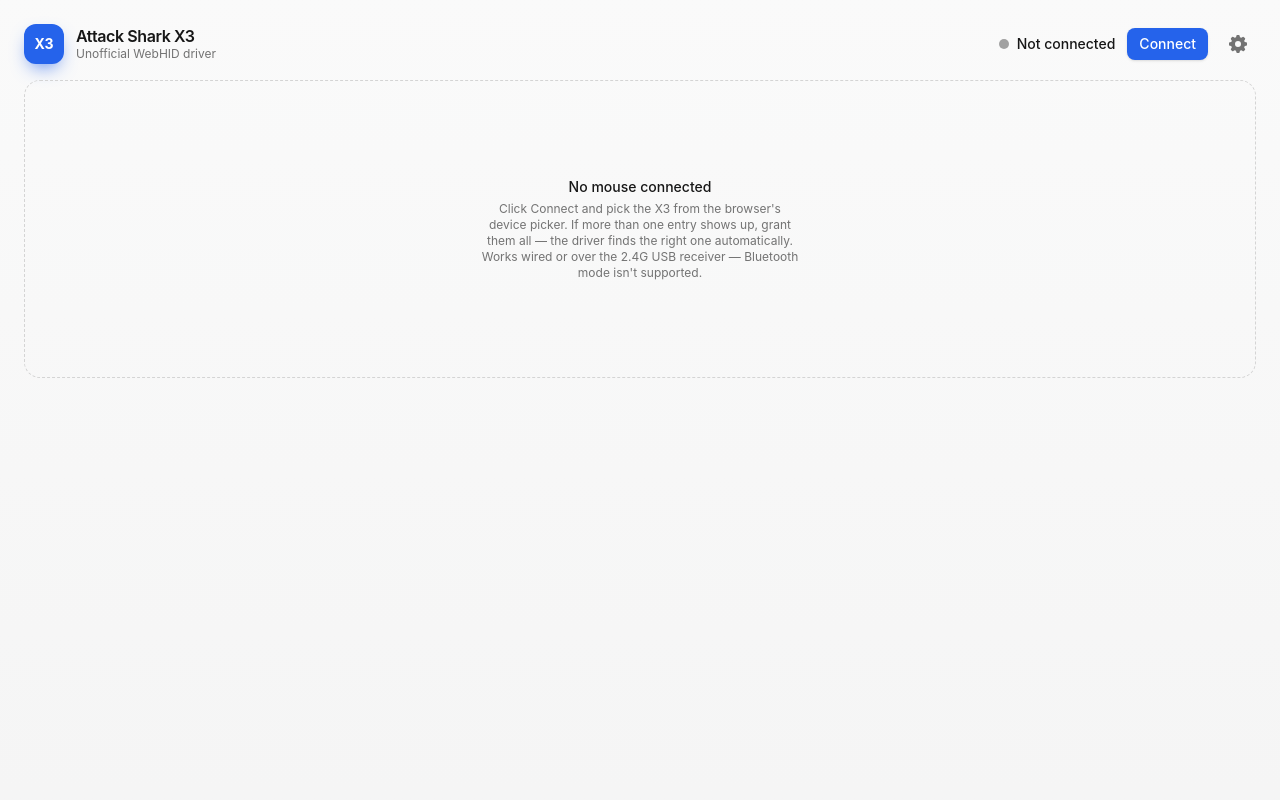
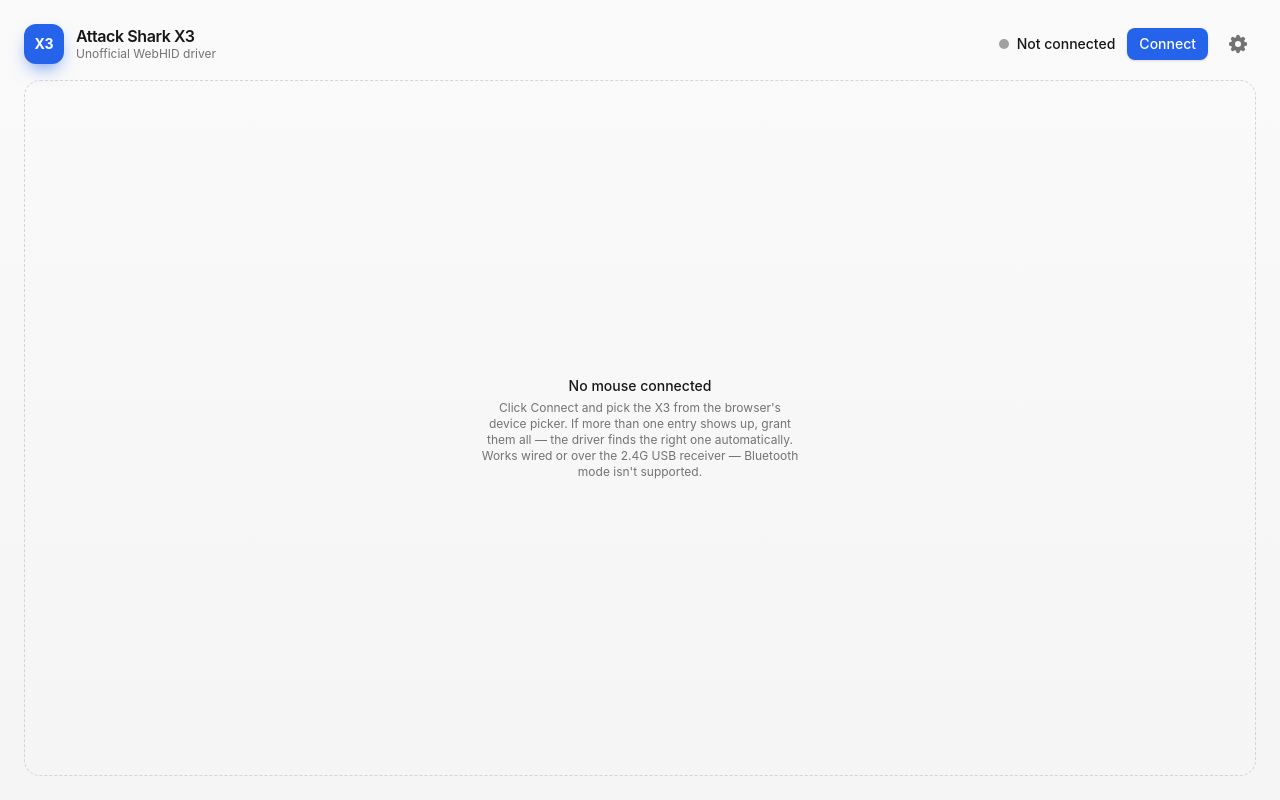
Before and after one commit to Eclipse-5214/x3web, a Svelte app: page / in a window 1280 px wide. Built offline with nearby package versions, Linux system fonts and the light colour scheme.

Commit message:
fix some sizing issues

```diff
--- a/src/App.svelte
+++ b/src/App.svelte
@@ -172,9 +172,9 @@
   }
 </script>
 
-<main class="min-h-svh bg-gradient-to-b from-neutral-50 to-neutral-100 p-4 text-neutral-900 sm:p-6 dark:from-neutral-950 dark:to-neutral-900 dark:text-neutral-100">
-  <div class="mx-auto flex w-full max-w-7xl flex-col">
-    <header class="mb-4 flex items-center gap-3">
+<main class="flex h-svh flex-col overflow-hidden bg-gradient-to-b from-neutral-50 to-neutral-100 p-4 text-neutral-900 sm:p-6 dark:from-neutral-950 dark:to-neutral-900 dark:text-neutral-100">
+  <div class="mx-auto flex w-full max-w-7xl min-h-0 flex-1 flex-col">
+    <header class="mb-4 flex shrink-0 items-center gap-3">
       <div class="flex h-10 w-10 items-center justify-center rounded-xl bg-accent text-sm font-bold text-white shadow-lg" style="box-shadow: 0 8px 20px -8px var(--accent)">
         X3
       </div>
@@ -211,7 +211,7 @@
     </header>
 
     {#if !device}
-      <section class="flex flex-col items-center justify-center rounded-2xl border border-dashed border-neutral-300 py-24 text-center dark:border-neutral-700">
+      <section class="flex min-h-0 flex-1 flex-col items-center justify-center rounded-2xl border border-dashed border-neutral-300 p-6 text-center dark:border-neutral-700">
         <p class="mb-1 text-sm font-medium">No mouse connected</p>
         <p class="max-w-xs text-xs text-neutral-500 dark:text-neutral-400">
           Click Connect and pick the X3 from the browser's device picker. If more than one entry
@@ -220,12 +220,12 @@
         </p>
       </section>
     {:else}
-      <div class="grid grid-cols-1 gap-4 lg:grid-cols-[1.6fr_1fr]">
-        <section class="rounded-2xl border border-neutral-200/80 bg-white/80 p-4 shadow-sm backdrop-blur-sm dark:border-neutral-800 dark:bg-neutral-900/80">
-          <h2 class="mb-2 text-xs font-semibold tracking-wide text-neutral-500 uppercase dark:text-neutral-400">
+      <div class="grid min-h-0 flex-1 grid-cols-1 gap-4 sm:grid-cols-[1.6fr_1fr]">
+        <section class="flex min-h-0 flex-col rounded-2xl border border-neutral-200/80 bg-white/80 p-4 shadow-sm backdrop-blur-sm dark:border-neutral-800 dark:bg-neutral-900/80">
+          <h2 class="mb-2 shrink-0 text-xs font-semibold tracking-wide text-neutral-500 uppercase dark:text-neutral-400">
             DPI Stages
           </h2>
-          <div class="flex flex-col gap-2">
+          <div class="flex min-h-0 flex-1 flex-col gap-2 overflow-y-auto pr-2">
             {#each { length: STAGE_COUNT } as _, i}
               {@const index = i + 1}
               <DpiStageRow
@@ -243,8 +243,8 @@
           </div>
         </section>
 
-        <div class="flex flex-col gap-4">
-          <section class="rounded-2xl border border-neutral-200/80 bg-white/80 p-4 shadow-sm backdrop-blur-sm dark:border-neutral-800 dark:bg-neutral-900/80">
+        <div class="flex min-h-0 flex-col gap-4">
+          <section class="shrink-0 rounded-2xl border border-neutral-200/80 bg-white/80 p-4 shadow-sm backdrop-blur-sm dark:border-neutral-800 dark:bg-neutral-900/80">
             <h2 class="mb-2 text-xs font-semibold tracking-wide text-neutral-500 uppercase dark:text-neutral-400">
               Polling Rate
             </h2>
@@ -259,10 +259,10 @@
 
           {#if settings.showLog}
             <section class="flex min-h-0 flex-1 flex-col rounded-2xl border border-neutral-200/80 bg-white/80 p-4 shadow-sm backdrop-blur-sm dark:border-neutral-800 dark:bg-neutral-900/80">
-              <h2 class="mb-2 text-xs font-semibold tracking-wide text-neutral-500 uppercase dark:text-neutral-400">
+              <h2 class="mb-2 shrink-0 text-xs font-semibold tracking-wide text-neutral-500 uppercase dark:text-neutral-400">
                 Debug Log
               </h2>
-              <div class="max-h-64 min-h-24 overflow-y-auto rounded-lg bg-neutral-100 p-2.5 font-mono text-[11px] break-all text-neutral-500 dark:bg-neutral-950 dark:text-neutral-400">
+              <div class="min-h-16 flex-1 overflow-y-auto rounded-lg bg-neutral-100 p-2.5 font-mono text-[11px] break-all text-neutral-500 dark:bg-neutral-950 dark:text-neutral-400">
                 {#each logLines as line}
                   <div>{line}</div>
                 {:else}
--- a/src/app.css
+++ b/src/app.css
@@ -27,3 +27,46 @@
 :root.dark {
   color-scheme: dark;
 }
+
+/* WebHID only works in Chromium anyway, so it's safe to target the
+   Chromium-only scrollbar pseudo-elements directly rather than pull in a
+   plugin. `scrollbar-width`/`scrollbar-color` cover Firefox as a fallback
+   in case this ever runs there for non-hardware parts of the UI. */
+* {
+  scrollbar-width: thin;
+  scrollbar-color: #d4d4d4 transparent;
+}
+
+*::-webkit-scrollbar {
+  width: 8px;
+  height: 8px;
+}
+
+*::-webkit-scrollbar-track {
+  background: transparent;
+}
+
+*::-webkit-scrollbar-button {
+  display: none;
+}
+
+*::-webkit-scrollbar-thumb {
+  background-color: #d4d4d4; /* neutral-300 */
+  border-radius: 9999px;
+}
+
+*::-webkit-scrollbar-thumb:hover {
+  background-color: #a3a3a3; /* neutral-400 */
+}
+
+.dark {
+  scrollbar-color: #404040 transparent;
+}
+
+.dark *::-webkit-scrollbar-thumb {
+  background-color: #404040; /* neutral-700 */
+}
+
+.dark *::-webkit-scrollbar-thumb:hover {
+  background-color: #525252; /* neutral-600 */
+}
```
Also changed, not shown: image.png (deleted).
